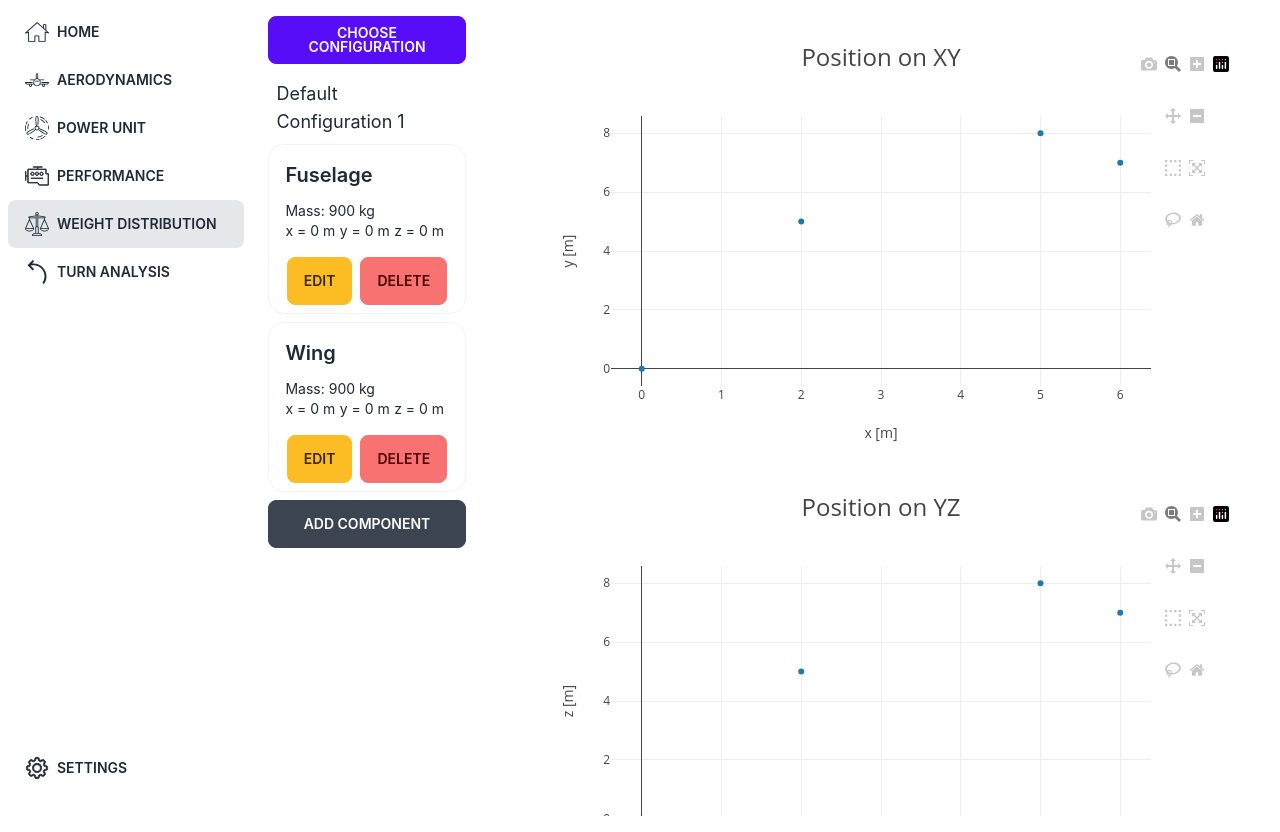
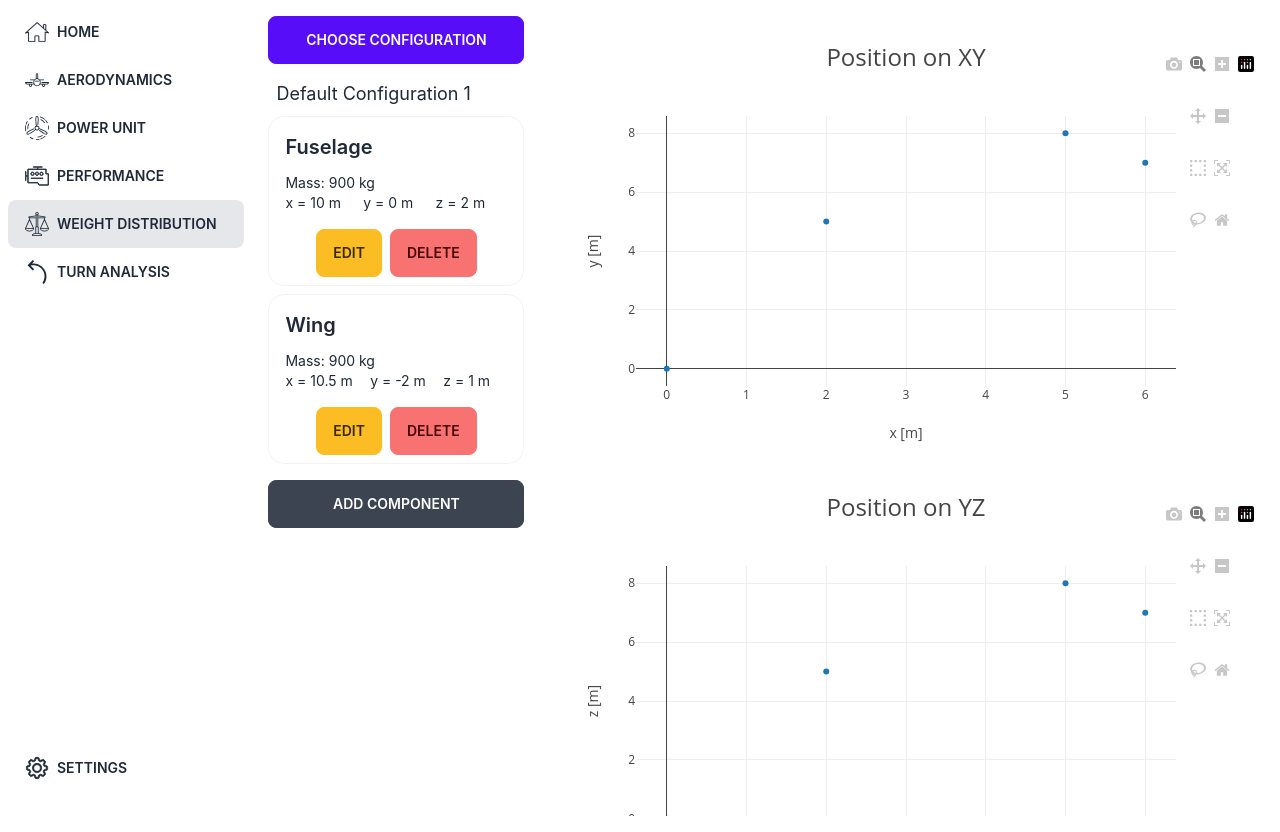
Before and after one commit to adamsmietanka/aircraft-calculator, a React (Create React App) app in the folder frontend/: page /weight in a window 1280 px wide. Built offline with nearby package versions, Linux system fonts and the light colour scheme.

Commit message:
fix: show add and edit component modal properly

```diff
--- a/frontend/src/components/molecules/WeightCofiguration.tsx
+++ b/frontend/src/components/molecules/WeightCofiguration.tsx
@@ -1,7 +1,5 @@
 import WeightComponet from "../atoms/WeightComponet";
 import { useWeightStore } from "../../utils/useWeightConfiguration";
-import AddComponent from "./AddComponent";
-import { useEffect, useState } from "react";
 
 interface WeightComponent {
   componentName: string;
@@ -9,23 +7,17 @@ interface WeightComponent {
   cords: { x: number; y: number; z: number };
 }
 
-const WeightCofiguration = () => {
-  const [toggleModal, setToggleModal] = useState<boolean>(false);
-  const [useType, setUseType] = useState<string>("add");
-  const [editedCompnent,setEditedComponet]=useState<any>({})
+const WeightCofiguration = ({setToggleModal}:any) => {
+  const setUseType = useWeightStore((state) => state.setUseType);
+  const setEditedComponet = useWeightStore(
+    (state) => state.setEditedComponent
+  );
+
   const activeWeightConfiguration = useWeightStore(
     (state) => state.activeWeightConfiguration
   );
   const setAcitveWeightConfiguration = useWeightStore(
     (state) => state.setActiveWeightConfiguration
-  );
-
-  const weightConfigurations = useWeightStore(
-    (state) => state.weightConfigurations
-  );
-
-  const setWeightConfigurations = useWeightStore(
-    (state) => state.setWeightConfigurations
   );
 
   const handleEdit = (component: WeightComponent) => {
@@ -42,16 +34,6 @@ const WeightCofiguration = () => {
       ),
     });
   };
-
-  useEffect(() => {
-    let i = weightConfigurations.findIndex(
-      (config) => config.name === activeWeightConfiguration.name
-    );
-    let configs = weightConfigurations;
-    configs[i] = activeWeightConfiguration;
-    setWeightConfigurations(configs);
-    setUseType("add")
-  }, [activeWeightConfiguration]);
 
   return (
     <div className="flex flex-col overflow-auto">
@@ -73,25 +55,6 @@ const WeightCofiguration = () => {
               />
             )
           )}
-
-        {activeWeightConfiguration && (
-          <button className="btn  justify-center" onClick={()=>{setToggleModal(true)}}>Add component</button>
-        )}
-        {activeWeightConfiguration && useType==="add" && (
-          <AddComponent
-            useType="add"
-            isVisible={toggleModal}
-            onClose={setToggleModal}
-          />
-        )}
-        {activeWeightConfiguration && useType==="edit" && (
-          <AddComponent
-            useType="edit"
-            component={editedCompnent}
-            isVisible={toggleModal}
-            onClose={setToggleModal}
-          />
-        )}
       </div>
     </div>
   );
--- a/frontend/src/components/organisms/Weight.tsx
+++ b/frontend/src/components/organisms/Weight.tsx
@@ -3,6 +3,7 @@ import WeightCofiguration from "../molecules/WeightCofiguration";
 import { useWeightStore } from "../../utils/useWeightConfiguration";
 import WeightDistributionCharts from "../molecules/WeightDistributionCharts";
 import AddConfiguration from "../molecules/AddConfiguration";
+import AddComponent from "../molecules/AddComponent";
 
 interface WeightComponent {
   componentName: string;
@@ -12,6 +13,10 @@ interface WeightComponent {
 
 const Weight = () => {
   const [toggleModal, setToggleModal] = useState<boolean>(false);
+  const [toggleModal_2, setToggleModal_2] = useState<boolean>(false);
+  const editedCompnent = useWeightStore((state) => state.editedComponent);
+  const useType = useWeightStore((state) => state.useType);
+  const setUseType = useWeightStore((state) => state.setUseType);
   const weightConfigurations = useWeightStore(
     (state) => state.weightConfigurations
   );
@@ -34,16 +39,25 @@ const Weight = () => {
     setWeightConfigurations(confugurations);
   };
 
-
   useEffect(() => {
     console.log("Rerendering menu");
   }, [activeWeightConfiguration.name]);
+
+  useEffect(() => {
+    let i = weightConfigurations.findIndex(
+      (config) => config.name === activeWeightConfiguration.name
+    );
+    let configs = weightConfigurations;
+    configs[i] = activeWeightConfiguration;
+    setWeightConfigurations(configs);
+    setUseType("add");
+  }, [activeWeightConfiguration, setUseType ,setWeightConfigurations , weightConfigurations]);
 
   return (
     <div className="drawer drawer-end">
       <input id="my-drawer-4" type="checkbox" className="drawer-toggle" />
       <div className="drawer-content">
-        <div className="flex ">
+        <div className=" flex flex-row ">
           <div className="flex flex-col w-64 mr-8 space-y-2">
             <label
               htmlFor="my-drawer-4"
@@ -51,9 +65,36 @@ const Weight = () => {
             >
               Choose configuration
             </label>
-            <WeightCofiguration />
+            <WeightCofiguration setToggleModal = {setToggleModal_2}/>
+            {activeWeightConfiguration && (
+              <button
+                className="btn  justify-center"
+                onClick={() => {
+                  setToggleModal_2(true);
+                }}
+              >
+                Add component
+              </button>
+            )}
           </div>
-          <WeightDistributionCharts />
+          <div className="flex flex-col">
+            <WeightDistributionCharts />
+          </div>
+          {activeWeightConfiguration && useType === "add" && (
+            <AddComponent
+              useType="add"
+              isVisible={toggleModal_2}
+              onClose={setToggleModal_2}
+            />
+          )}
+          {activeWeightConfiguration && useType === "edit" && (
+            <AddComponent
+              useType="edit"
+              component={editedCompnent}
+              isVisible={toggleModal_2}
+              onClose={setToggleModal_2}
+            />
+          )}
         </div>
       </div>
 
--- a/frontend/src/utils/useWeightConfiguration.ts
+++ b/frontend/src/utils/useWeightConfiguration.ts
@@ -7,6 +7,8 @@ interface WeightComponent {
 }
 
 interface WeightConfigurationsState {
+  useType: string;
+  editedComponent:WeightComponent
   weightConfigurations: Array<{
     name: string;
     components: Array<WeightComponent>;
@@ -15,6 +17,8 @@ interface WeightConfigurationsState {
     name: string;
     components: Array<WeightComponent>;
   };
+  setUseType: (value: string) => void;
+  setEditedComponent: (value: WeightComponent) => void;
   setWeightConfigurations: (
     value: Array<{
       name: string;
@@ -28,8 +32,8 @@ interface WeightConfigurationsState {
 }
 
 const defaultComponents1 = [
-  { componentName: "Fuselage", mass: 900, cords: { x: 0, y: 0, z: 0 } },
-  { componentName: "Wing", mass: 900, cords: { x: 0, y: 0, z: 0 } },
+  { componentName: "Fuselage", mass: 900, cords: { x: 10, y: 0, z: 2 } },
+  { componentName: "Wing", mass: 900, cords: { x: 10.5, y: -2, z: 1 } },
 ];
 
 const defaultComponents2 = [
@@ -50,8 +54,12 @@ const defaultConfigurations = [
 ];
 
 export const useWeightStore = create<WeightConfigurationsState>()((set) => ({
+  useType: "add",
+  editedComponent:{ componentName: "Fuselage", mass: 900, cords: { x: 0, y: 0, z: 0 } },
   weightConfigurations: defaultConfigurations,
   activeWeightConfiguration: defaultConfigurations[0],
+  setUseType: (value) => set((state) => ({ useType: value })),
+  setEditedComponent: (value) => set((state) => ({ editedComponent: value })),
   setWeightConfigurations: (value) =>
     set((state) => ({ weightConfigurations: value })),
   setActiveWeightConfiguration: (value) =>
```
